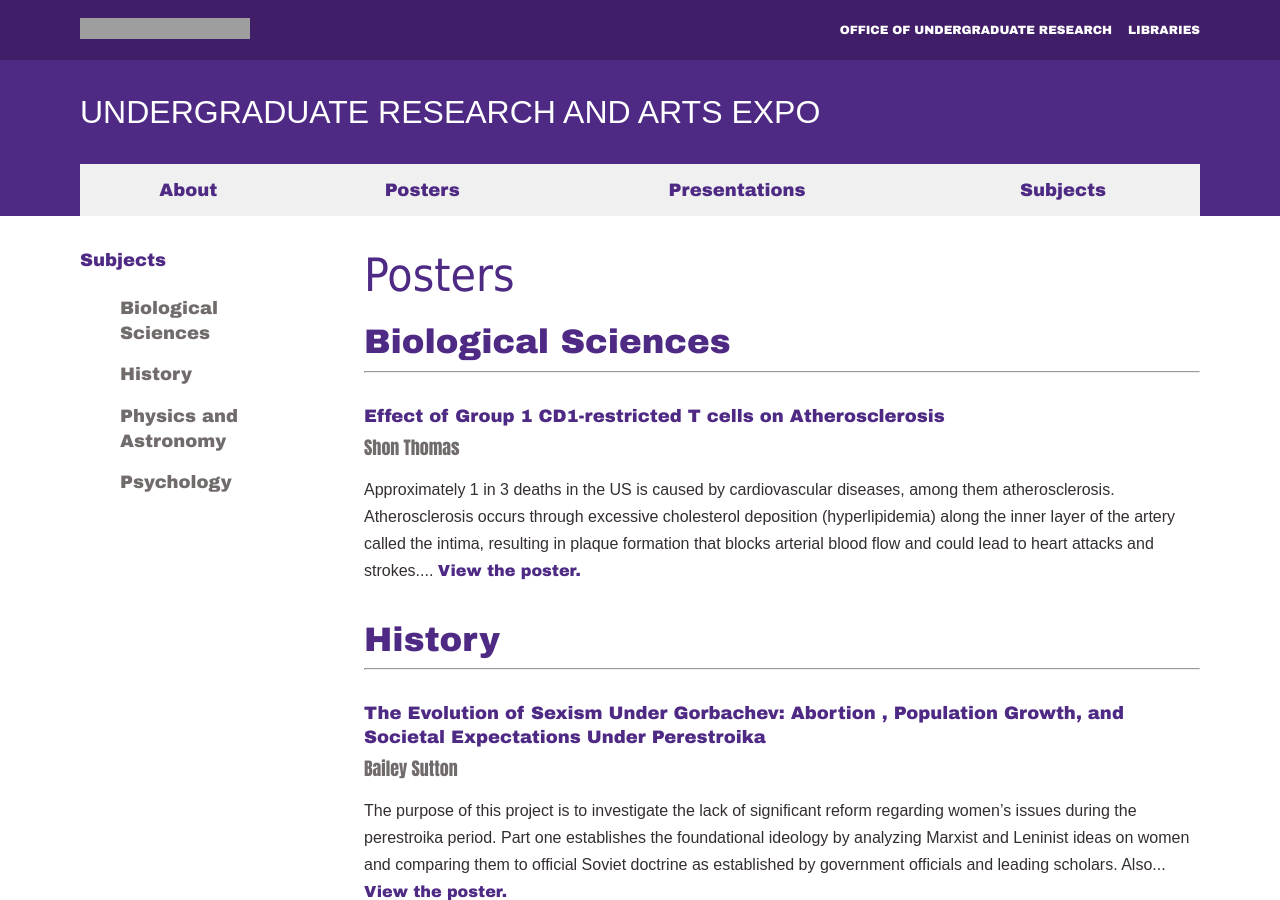
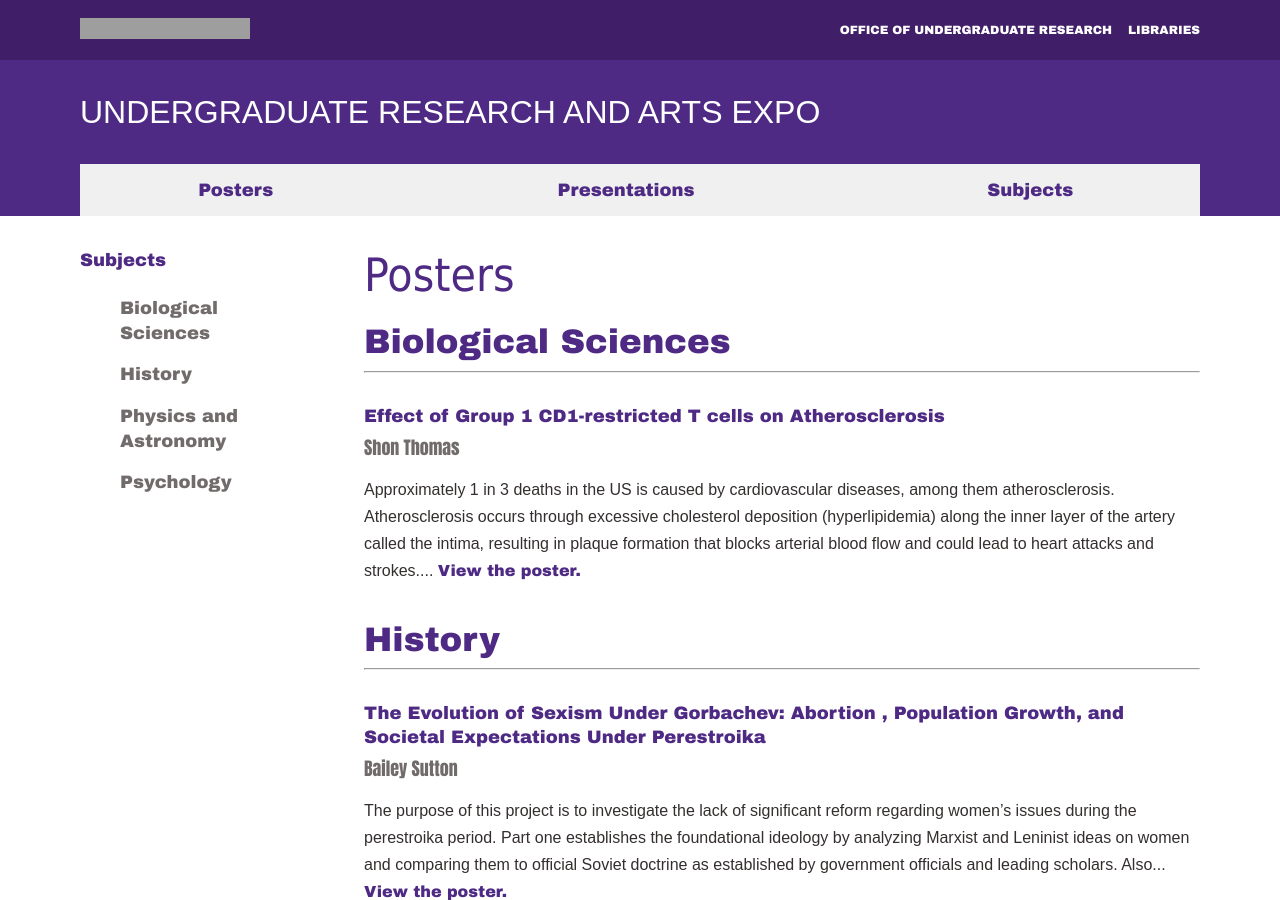
Before and after one commit to nulib/undergrad-expo, a Jekyll site: the page built from _pages/posters.html, in a window 1280 px wide and 900 px high. Built offline with Jekyll 4.4.1, drawn with Linux system fonts in a browser that asks for light colours; nearby versions of some CDN libraries; some web fonts are replaced; grey boxes are pictures that could not be loaded.

Commit message:
removes about page and moves about section to bottom of home page

```diff
--- a/_data/navigation.yml
+++ b/_data/navigation.yml
@@ -1,6 +1,4 @@
 main:
-  - title: "About"
-    url: /about/
   - title: "Posters"
     url: /posters/
   - title: "Presentations"
--- a/_layouts/home.html
+++ b/_layouts/home.html
@@ -54,7 +54,8 @@ layout: default
         			</a>
         		</article>
         	</div>
-          <p>{{ content }}</p>
+          <h3 style="margin-top:3rem;">About</h3>
+          {{ content }}
         </div>
         </main>
       </div>
```
Also changed, not shown: _pages/about.md (deleted, +0 -9 lines), index.md (+3 -0 lines).
